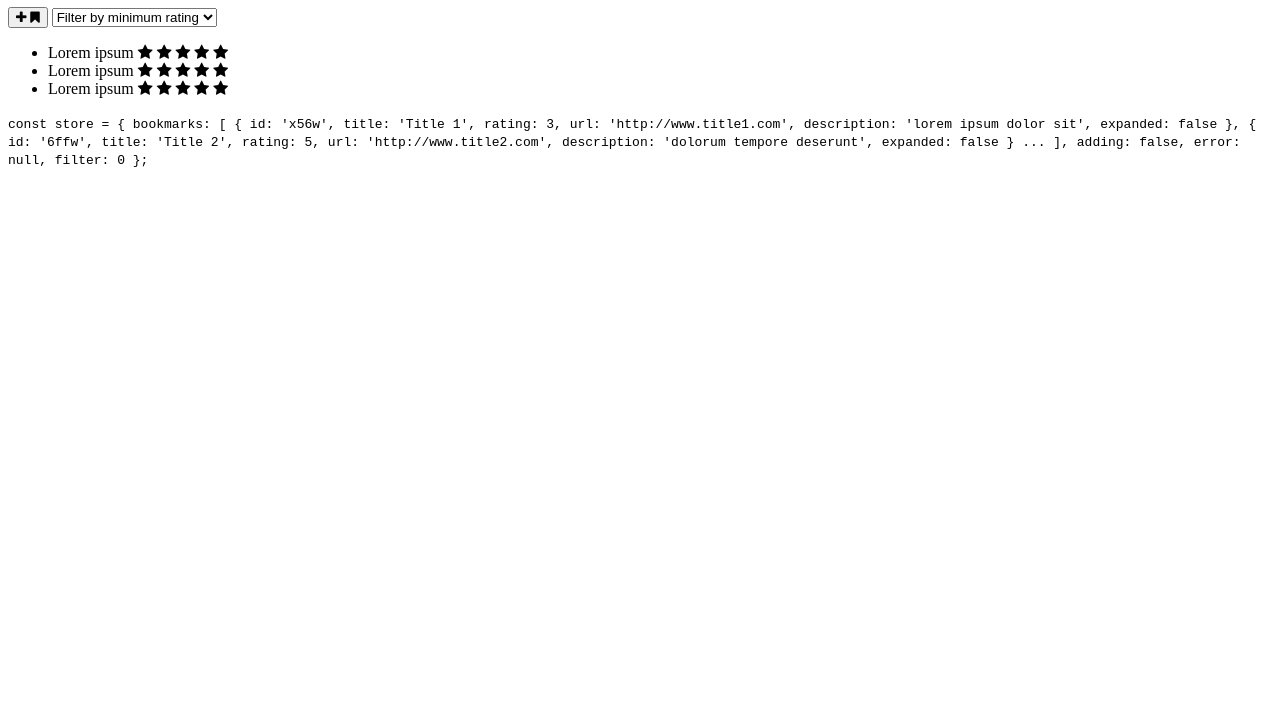
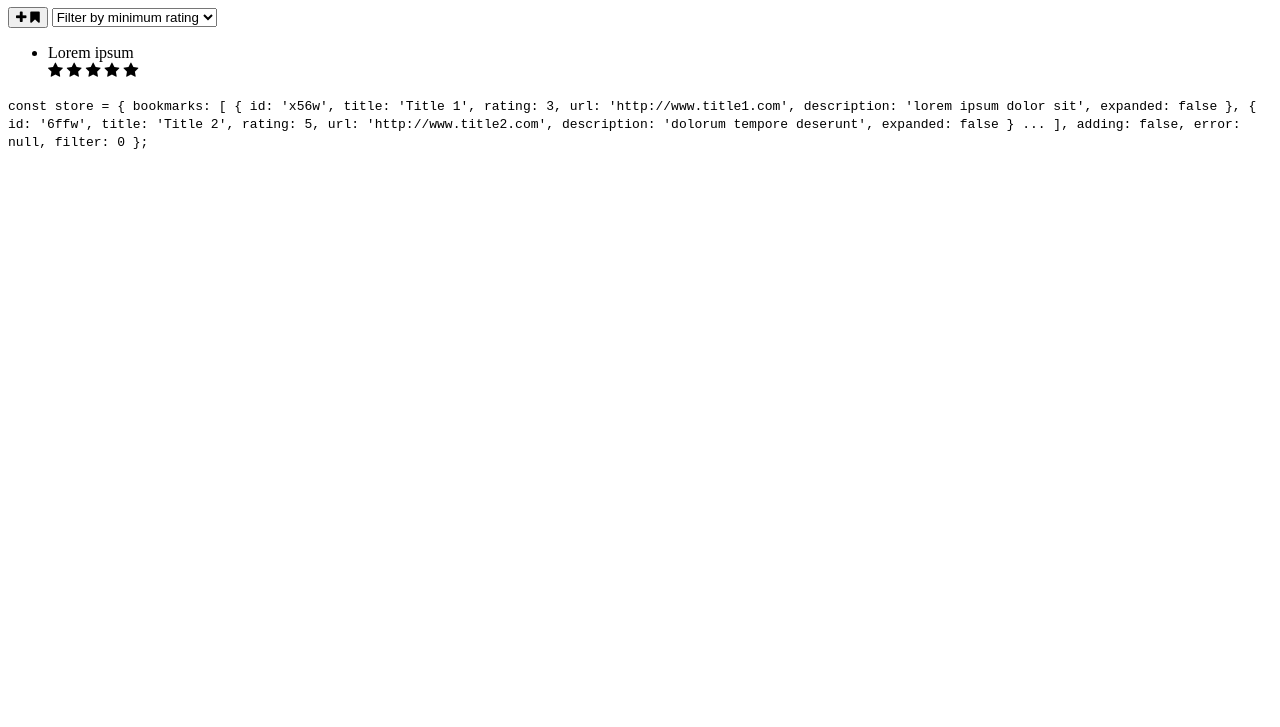
Before and after one commit to thinkful-ei-iguana/Wendy-bookmarks-app, a website built with webpack: page src/index.html in a window 1280 px wide. Shown: the part 73-800 px from the top of the page. Built offline with nearby package versions, Linux system fonts and the light colour scheme.

Commit message:
adding classes to initial view HTML

```diff
--- a/src/index.html
+++ b/src/index.html
@@ -1,5 +1,6 @@
 <!DOCTYPE html>
 <html lang="en">
+
 <head>
   <meta charset="UTF-8">
   <meta name="viewport" content="width=device-width, initial-scale=1.0">
@@ -10,11 +11,12 @@
 </head>
 
 <!-- For initial view of bookmarks app -->
+
 <body>
   <header>
     <h1>My Bookmarks --- Initial View Edit</h1>
     <form>
-      <button id="add-bm button"><i class="fa fa-plus"></i>  <i class="fa fa-bookmark"></i></button>
+      <button id="add-bm button"><i class="fa fa-plus"></i> <i class="fa fa-bookmark"></i></button>
       <select name="rating" id="rating-filter">
         <option value="" name="">Filter by minimum rating</option>
         <option value="5" name="5">5 Star Rating</option>
@@ -26,27 +28,15 @@
     </form>
   </header>
   <main>
-     <ul>
-       <li>Lorem ipsum
-        <span class="fa fa-star"></span>
-        <span class="fa fa-star"></span>
-        <span class="fa fa-star"></span>
-        <span class="fa fa-star"></span>
-        <span class="fa fa-star"></span>
-      </li>
-      <li>Lorem ipsum
-          <span class="fa fa-star"></span>
-          <span class="fa fa-star"></span>
-          <span class="fa fa-star"></span>
-          <span class="fa fa-star"></span>
-          <span class="fa fa-star"></span>
-      </li>
-      <li>Lorem ipsum
-          <span class="fa fa-star"></span>
-          <span class="fa fa-star"></span>
-          <span class="fa fa-star"></span>
-          <span class="fa fa-star"></span>
-          <span class="fa fa-star"></span>
+    <ul class="bookmarks-list js-bookmarks-list">
+      <li class="js-bookmark">Lorem ipsum
+        <div class="rating-controls">
+          <span class="fa fa-star" data-item-id="1"></span>
+          <span class="fa fa-star" data-item-id="2"></span>
+          <span class="fa fa-star" data-item-id="3"></span>
+          <span class="fa fa-star" data-item-id="4"></span>
+          <span class="fa fa-star" data-item-id="5"></span>
+        </div>
       </li>
     </ul>
   </main>
@@ -78,4 +68,5 @@
     };
   </code>
 </body>
+
 </html>
```
Lines whose indentation alone changed are shown as unchanged.
